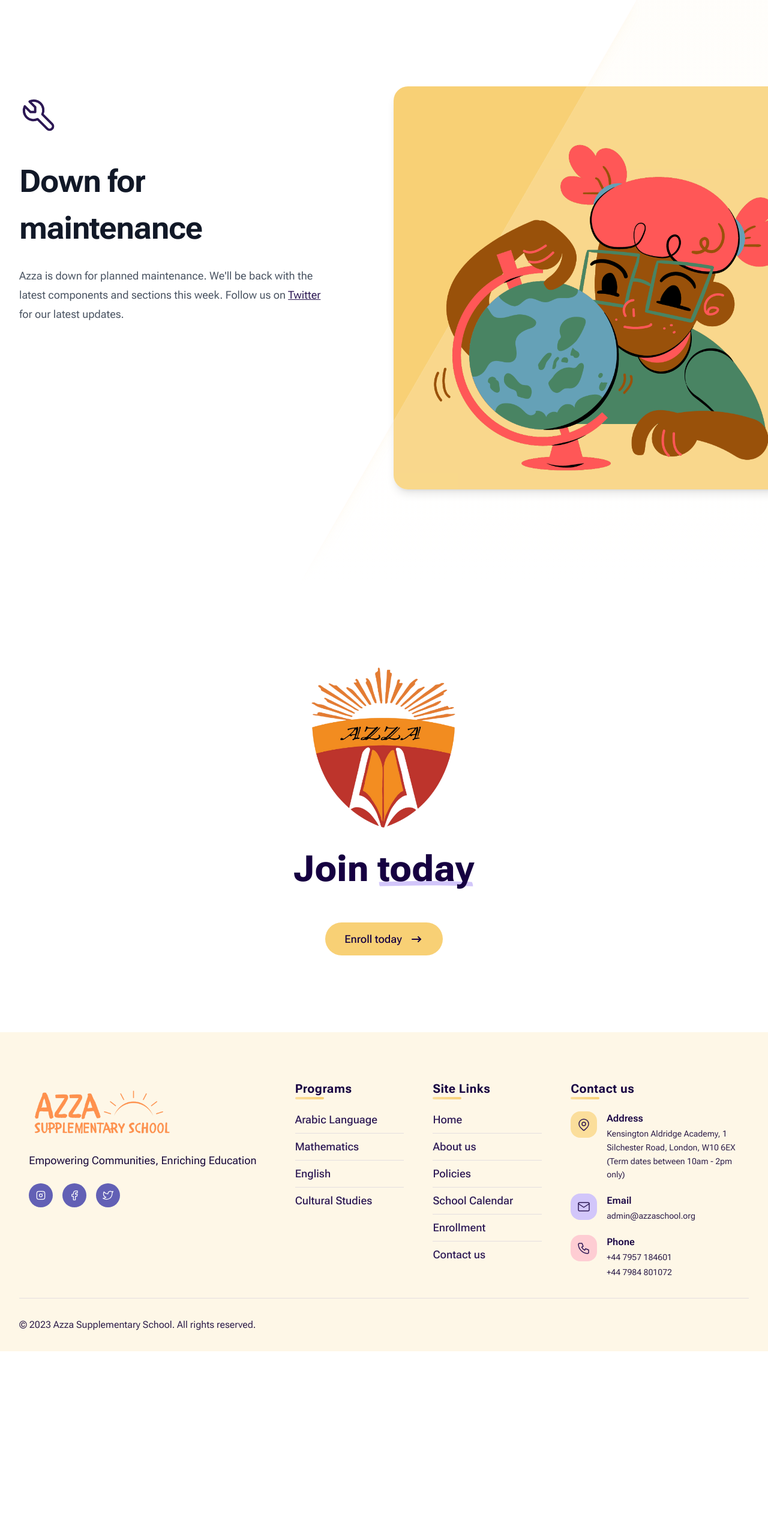
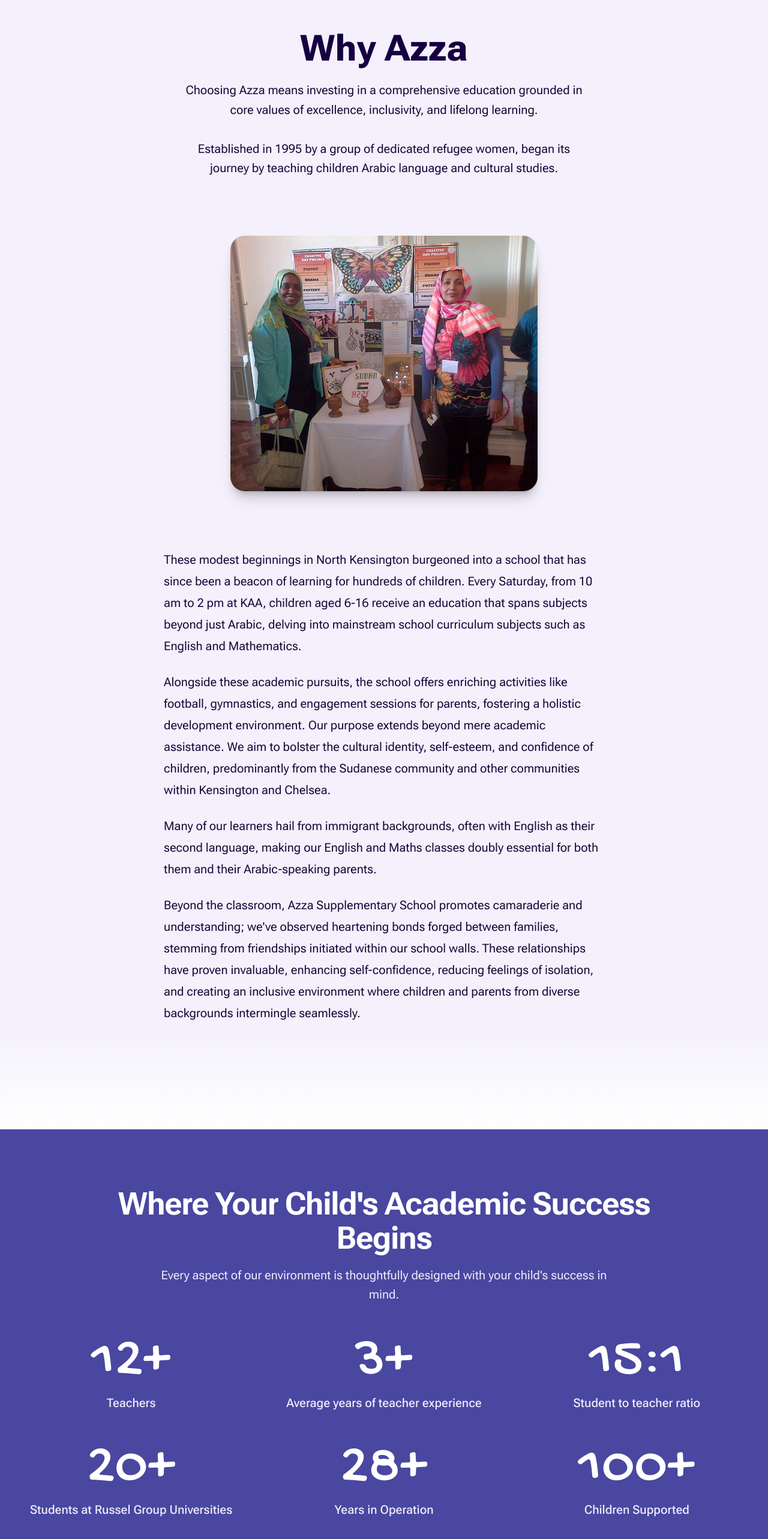
Before and after one commit to AhmedAGadir/azza-supplementary-school, a Next.js app: page /about in a window 1280 px wide. Shown: the part 228-2794 px from the top of the page at 60% size. Before the commit the page ends 2481 px from the top, so only its background shows below. Built offline with nearby package versions, Linux system fonts and the light colour scheme.

Commit message:
about page done

```diff
--- a/src/app/about/page.jsx
+++ b/src/app/about/page.jsx
@@ -12,17 +12,16 @@ export const metadata = {
 }
 
 export default function AboutPage() {
-  return <Maintenance />
   return (
     <>
       <AboutHero />
       {/* Gradient background transition */}
       <div className="h-32 w-full bg-gradient-to-b from-purple-25 to-white sm:h-40 lg:h-44" />
 
-      <AlternatingFeatures />
+      {/* <AlternatingFeatures /> */}
       <Stats />
       <Staff />
-      <Values />
+      {/* <Values /> */}
     </>
   )
 }
--- a/src/components/AboutHero.js
+++ b/src/components/AboutHero.js
@@ -1,19 +1,24 @@
 import Image from 'next/image'
 import { Fragment } from 'react'
 
-import image1 from '/public/images/stock/school-grid-01.jpg'
-import image2 from '/public/images/stock/school-grid-02.jpg'
-import image3 from '/public/images/stock/school-grid-03.jpg'
-import image4 from '/public/images/stock/school-grid-04.jpg'
-import image5 from '/public/images/stock/school-grid-05.jpg'
+// import image1 from '/public/images/stock/school-grid-01.jpg'
+// import image2 from '/public/images/stock/school-grid-02.jpg'
+// import image3 from '/public/images/stock/school-grid-03.jpg'
+// import image4 from '/public/images/stock/school-grid-04.jpg'
+// import image5 from '/public/images/stock/school-grid-05.jpg'
+import teachersImg from '/public/images/photos/stand.jpg'
+import lightRoseBlob from '/public/images/illustrations/blob-light-rose.svg'
+import dotsStrip from '/public/images/illustrations/dots-large-strip.svg'
+import dots from '/public/images/illustrations/dots.svg'
+import clsx from 'clsx'
 
-const images = [
-  { src: image1, alt: 'Child laughing with teacher' },
-  { src: image2, alt: 'Teacher portrait' },
-  { src: image3, alt: 'Teacher reading to students' },
-  { src: image4, alt: 'Child writing on board with teacher' },
-  { src: image5, alt: 'Classroom' },
-]
+// const images = [
+//   { src: image1, alt: 'Child laughing with teacher' },
+//   { src: image2, alt: 'Teacher portrait' },
+//   { src: image3, alt: 'Teacher reading to students' },
+//   { src: image4, alt: 'Child writing on board with teacher' },
+//   { src: image5, alt: 'Classroom' },
+// ]
 
 export function AboutHero() {
   return (
@@ -21,60 +26,102 @@ export function AboutHero() {
       {/* Container */}
       <div className="mx-auto max-w-screen-xl">
         {/* Page header */}
-        <div className="relative">
+        <div className="relative z-20">
           <h2 className="h1 mx-auto max-w-3xl text-center text-purple-900">
             Why Azza
           </h2>
           <p className="mx-auto mt-4 max-w-2xl text-center text-xl leading-relaxed text-purple-800 sm:mt-5">
-            Lorem ipsum dolor sit amet, consectetur adipiscing elit, sed do
-            eiusmod tempor incididunt ut labore et dolore magna aliqua. Aenean
-            et tortor at risus viverra adipiscing at in.
+            Choosing Azza means investing in a comprehensive education grounded
+            in core values of excellence, inclusivity, and lifelong learning.
+            <br />
+            <br />
+            Established in 1995 by a group of dedicated refugee women, began its
+            journey by teaching children Arabic language and cultural studies.
           </p>
         </div>
-        {/* School images grid */}
-        <div className="mt-14 grid grid-flow-row-dense grid-cols-2 gap-2 sm:mt-16 sm:grid-cols-3 sm:gap-3 md:gap-4 lg:mt-24 lg:gap-6">
-          {images.map((image, index) => (
-            <Fragment key={`gallery-image-${index}`}>
-              {index % 5 == 1 && (
+        {/* School image */}
+        <div
+          className={clsx(
+            'relative mx-auto mt-24 w-full max-w-xl lg:col-span-6 lg:mx-0 lg:flex lg:max-w-none lg:items-center',
+            // index % 2 == 0 && 'lg:order-2',
+          )}
+        >
+          {/* Blob background decoration on large screens */}
+          <div className="hidden lg:block">
+            <Image
+              src={lightRoseBlob}
+              className="absolute inset-0 h-full w-full transform"
+              alt=""
+            />
+          </div>
+          {/* Grid background decoration on small screens */}
+          <Image
+            src={dotsStrip}
+            className="absolute left-1/2 top-0 origin-top -translate-x-1/2 -translate-y-8 scale-80 transform sm:scale-100 lg:hidden"
+            alt=""
+          />
+          <div
+            className={clsx(
+              'relative mx-auto w-full rounded-3xl shadow-lg lg:max-w-lg',
+              // index % 2 == 0 ? 'lg:ml-auto lg:mr-0' : 'lg:mx-0',
+            )}
+          >
+            <div className="relative block w-full">
+              {/* Corner dots decoration */}
+              <Image
+                className={clsx(
+                  '-top-30 xl:-top-30 absolute z-10 hidden w-40 transform lg:block xl:w-48',
+                  // index % 2 == 0 ? '-left-20' : '-right-20',
+                )}
+                src={dots}
+                alt=""
+              />
+              {/* Block image */}
+              <figure className="relative z-20 aspect-[12/10] md:order-1">
                 <Image
-                  className="col-span-2 h-30vw w-full rounded-2xl object-cover object-top lg:h-80"
-                  priority={true}
-                  alt={image.alt}
-                  src={image.src}
-                  sizes="(min-width: 1280px) 52.875rem, (min-width: 640px) 66vw, 100vw"
+                  src={teachersImg}
+                  className="absolute inset-0 h-full w-full rounded-3xl object-cover object-center shadow-xl"
+                  fill
+                  sizes="(min-width: 1024px) 32rem, (min-width: 576px) 36rem, 100vw"
+                  alt={'school stand'}
                 />
-              )}
-
-              {index % 5 != 1 && (
-                <Image
-                  className="h-30vw w-full rounded-2xl object-cover lg:h-80"
-                  alt={image.alt}
-                  src={image.src}
-                  sizes="(min-width: 1280px) 25.75rem, (min-width: 640px) 33vw, 50vw"
-                />
-              )}
-            </Fragment>
-          ))}
+              </figure>
+            </div>
+          </div>
         </div>
         {/* About school */}
         <div className="prose prose-lg mx-auto mt-14 sm:prose-xl sm:mt-16 lg:mt-24">
           <p>
-            Lorem ipsum dolor sit amet, consectetur adipiscing elit, sed do
-            eiusmod tempor incididunt ut labore et dolore magna aliqua. Nisl
-            pretium fusce id velit ut. Id porta nibh venenatis cras sed felis
-            eget velit. Ut morbi tincidunt augue interdum velit. Ipsum faucibus
-            vitae aliquet nec ullamcorper sit amet. Viverra orci sagittis eu
-            volutpat odio facilisis mauris. Diam quis enim lobortis scelerisque
-            fermentum. Viverra mauris in aliquam sem fringilla.
+            These modest beginnings in North Kensington burgeoned into a school
+            that has since been a beacon of learning for hundreds of children.
+            Every Saturday, from 10 am to 2 pm at KAA, children aged 6-16
+            receive an education that spans subjects beyond just Arabic, delving
+            into mainstream school curriculum subjects such as English and
+            Mathematics.
           </p>
           <p>
-            Elementum nisi quis eleifend quam adipiscing vitae proin sagittis
-            nisl. Viverra vitae congue eu consequat ac felis donec et odio.
-            Euismod nisi porta lorem mollis aliquam ut porttitor. Sed nisi lacus
-            sed viverra tellus. Augue lacus viverra vitae congue eu consequat ac
-            felis donec. Elementum pulvinar etiam non quam lacus. Ut venenatis
-            tellus in metus vulputate. Ultrices dui sapien eget mi proin sed
-            libero enim. Id velit ut tortor pretium viverra suspendisse.
+            Alongside these academic pursuits, the school offers enriching
+            activities like football, gymnastics, and engagement sessions for
+            parents, fostering a holistic development environment. Our purpose
+            extends beyond mere academic assistance. We aim to bolster the
+            cultural identity, self-esteem, and confidence of children,
+            predominantly from the Sudanese community and other communities
+            within Kensington and Chelsea.
+          </p>
+          <p>
+            Many of our learners hail from immigrant backgrounds, often with
+            English as their second language, making our English and Maths
+            classes doubly essential for both them and their Arabic-speaking
+            parents.
+          </p>
+          <p>
+            Beyond the classroom, Azza Supplementary School promotes camaraderie
+            and understanding; we've observed heartening bonds forged between
+            families, stemming from friendships initiated within our school
+            walls. These relationships have proven invaluable, enhancing
+            self-confidence, reducing feelings of isolation, and creating an
+            inclusive environment where children and parents from diverse
+            backgrounds intermingle seamlessly.
           </p>
         </div>
       </div>
--- a/src/components/Navbar.js
+++ b/src/components/Navbar.js
@@ -15,7 +15,7 @@ const navigation = [
   { label: 'Home', href: '/' },
   { label: 'About', href: '/about' },
   { label: 'Programs' },
-  { label: 'Activities', href: '/activities' },
+  // { label: 'Activities', href: '/activities' },
   { label: 'School Calendar', href: '/calendar' },
   { label: 'Contact', href: '/contact' },
 ]
@@ -150,7 +150,7 @@ export function Navbar({ programs }) {
             {navigation.map((link) => (
               <Fragment key={`desktop-link-${link.label}`}>
                 {link.label == 'Programs' ? (
-                  <Menu as="div" className="relative">
+                  <Menu as="div" className="relative z-30">
                     {({ open }) => (
                       <>
                         <Menu.Button className="outline-none focus:outline-none">
--- a/src/components/Staff.js
+++ b/src/components/Staff.js
@@ -21,10 +21,9 @@ export const Staff = () => {
             </div>
             <div className="flex items-center">
               <p className="mt-5 text-xl leading-relaxed text-purple-50 sm:text-center lg:mt-0 lg:text-left">
-                Vestibulum ac diam sit amet quam vehicula elementum sed sit amet
-                dui. Curabitur arcu erat, accumsan id imperdiet et, porttitor at
-                sem. Quisque velit nisi, pretium ut lacinia in, elementum id
-                enim.
+                Our teachers are the heart and soul of Azza. They are the ones
+                who make our school a safe, fun, and engaging place for your
+                children to learn and grow.
               </p>
             </div>
           </div>
--- a/src/components/StaffAssurances.js
+++ b/src/components/StaffAssurances.js
@@ -75,7 +75,7 @@ export const StaffAssurances = () => {
                   size="sm"
                   className="mt-10"
                 >
-                  Meet the rest of the team
+                  Meet the team
                   <Icon
                     icon="arrowNarrowRight"
                     className="ml-3 h-5 w-5 group-hover:animate-horizontal-bounce"
--- a/src/components/Stats.js
+++ b/src/components/Stats.js
@@ -8,12 +8,15 @@ const gochiHand = Gochi_Hand({
 })
 
 const stats = [
-  { label: 'Teachers', value: '30+' },
-  { label: 'Average years of teacher experience', value: '6+' },
-  { label: 'Average number of students per class', value: '30+' },
-  { label: 'Student to teacher ratio', value: '9' },
-  { label: 'Number of Sister Schools', value: '4' },
-  { label: 'Student state exam percentile', value: '90%' },
+  { label: 'Teachers', value: '12+' },
+  { label: 'Average years of teacher experience', value: '3+' },
+  { label: 'Student to teacher ratio', value: '15:1' },
+  {
+    label: 'Students at Russel Group Universities',
+    value: '20+',
+  },
+  { label: 'Years in Operation', value: '28+' },
+  { label: 'Children Supported', value: '100+' },
 ]
 
 export const Stats = () => {
@@ -29,12 +32,11 @@ export const Stats = () => {
         {/* Section header text */}
         <div>
           <h2 className="h2 mx-auto max-w-4xl text-center text-white">
-            Giving your child the best possible start to their education
+            Where Your Child's Academic Success Begins
           </h2>
           <p className="mx-auto mt-4 max-w-3xl text-center text-xl leading-relaxed text-purple-50">
-            Vestibulum ac diam sit amet quam vehicula elementum sed sit amet
-            dui. Curabitur arcu erat, accumsan id imperdiet et, porttitor at
-            sem.
+            Every aspect of our environment is thoughtfully designed with your
+            child's success in mind.
           </p>
         </div>
         {/* Stats */}
```
